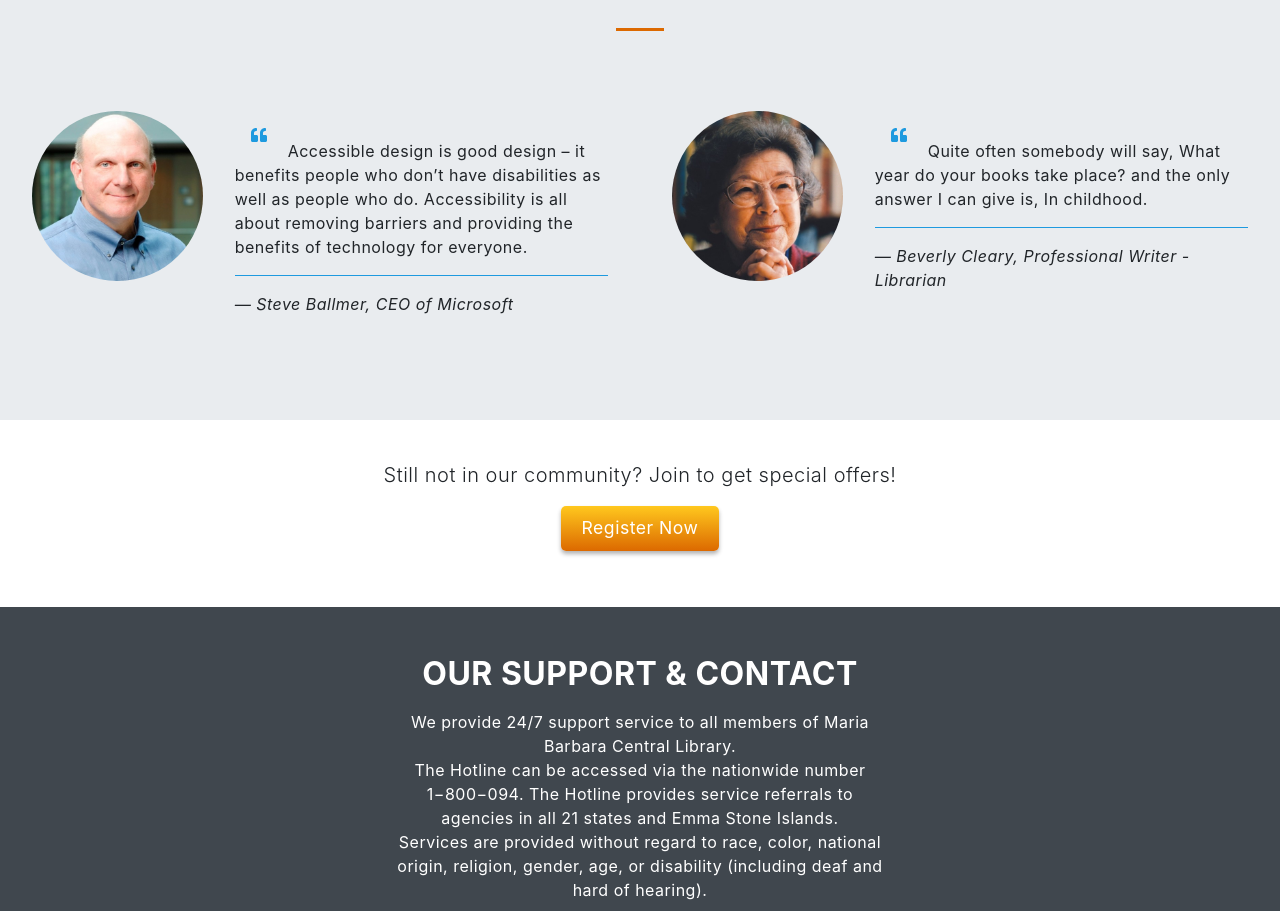
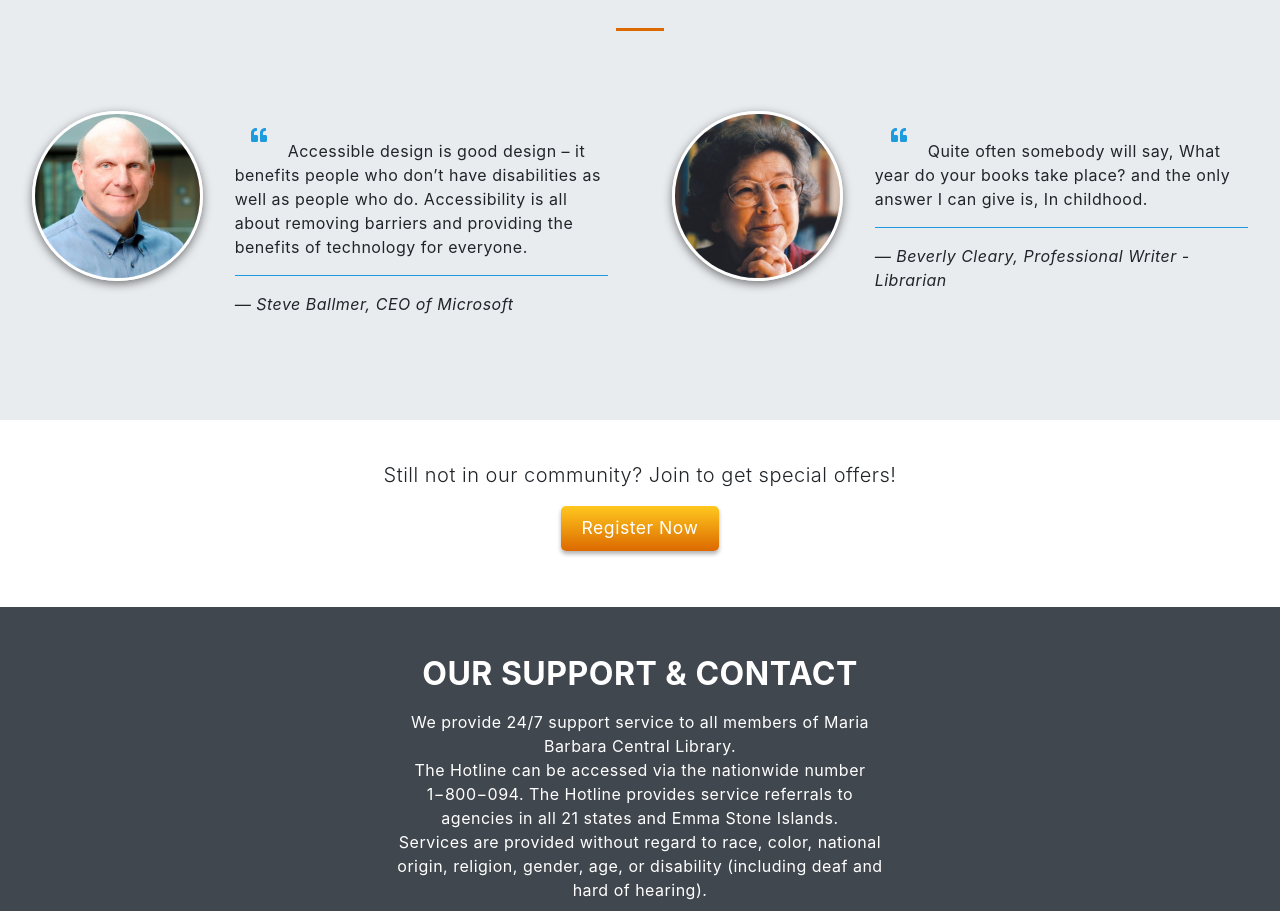
Before and after one commit to ductang24/mb-library, a plain HTML site: page index.html in a window 1280 px wide. Shown: the part 2459-3370 px from the top of the page. Drawn offline with Linux system fonts and the light colour scheme.

Commit message:
Update style.css

```diff
--- a/style.css
+++ b/style.css
@@ -143,7 +143,9 @@ h3.heading {
 /*--- Instructor Section --*/
 .instructor img {
   width: 100%;
+  border: 3px solid white;
   border-radius: 50%;
+  box-shadow: 0 3px 10px rgba(0, 0, 0, 0.5);
 }
 blockquote svg.svg-inline--fa {
   color: #1e9adf;
```
